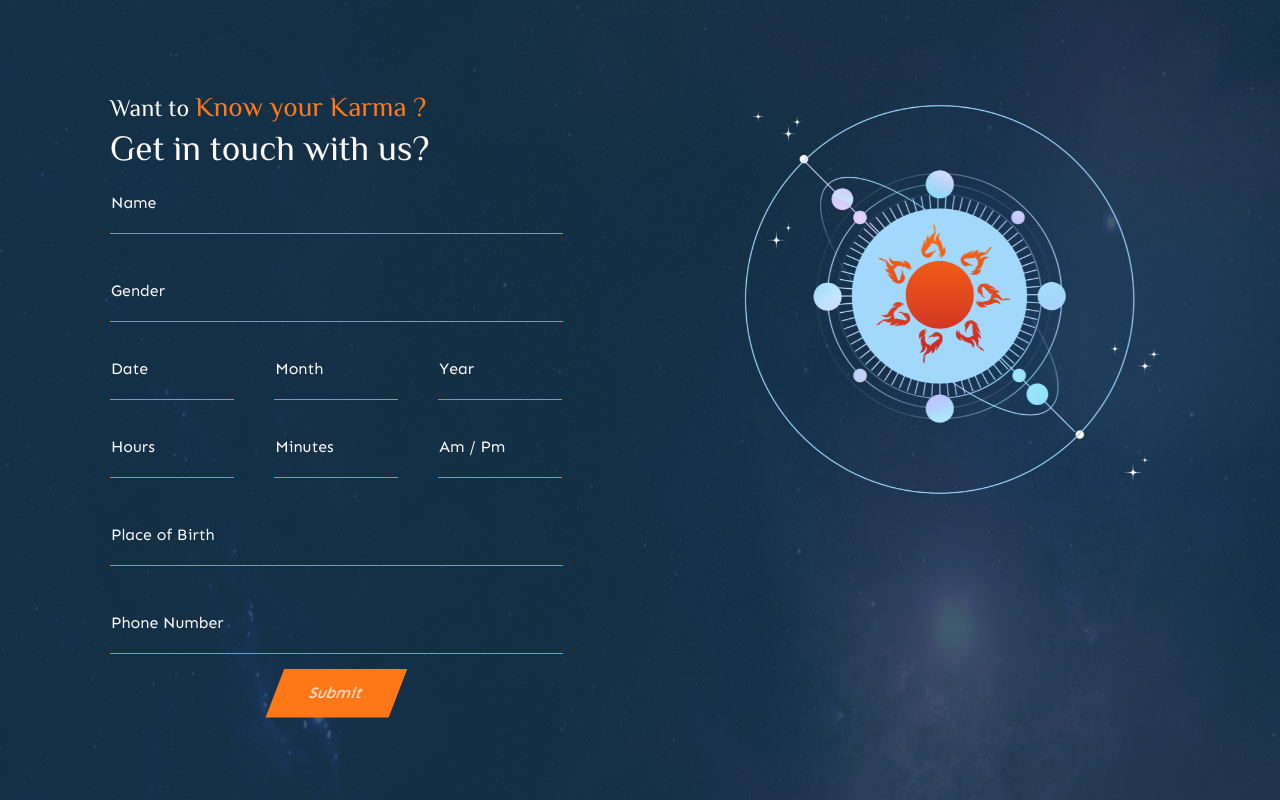
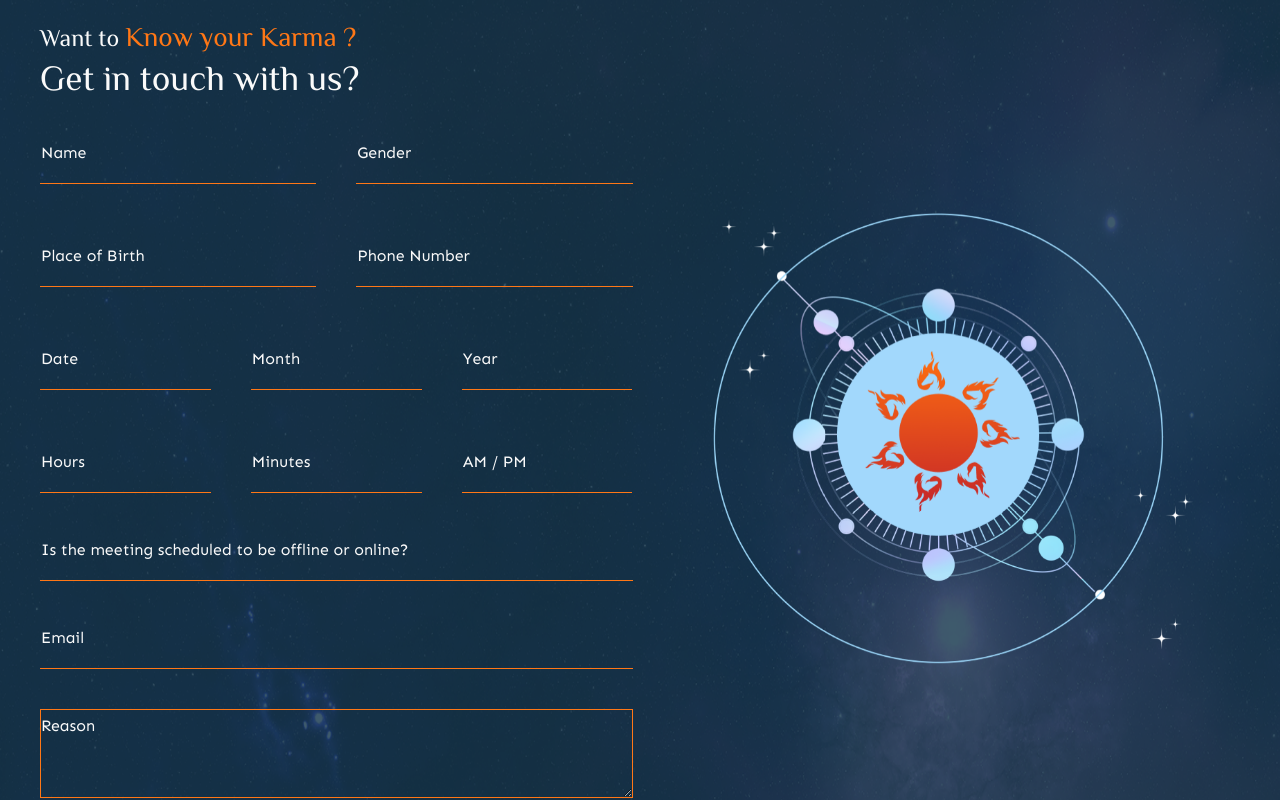
Before and after one commit to prithviya/kyk-web, a React (Create React App) app: page / in a window 1280 px wide. Shown: the part 2100-2900 px from the top of the page. Built offline with nearby package versions, Linux system fonts and the light colour scheme.

Commit message:
Update getintouch.js

```diff
--- a/src/component/getintouch.js
+++ b/src/component/getintouch.js
@@ -9,7 +9,7 @@ function getintouch() {
 
     const getinform = (e) => {
     e.preventDefault();
-    emailjs.sendForm('service_x56ik2b', 'template_dte24gb', contactRef.current, 'Z6ebx-H-iTm_3ZVpB')
+    emailjs.sendForm('service_jzs5v4y', 'template_vhfhmhc', contactRef.current, 'g37oRf3Y_-EYekRKF')
       .then((result) => {
           console.log(result.text);
           setDone(true)
@@ -20,29 +20,51 @@ function getintouch() {
   return (
     <div>
         {/* get in touch */}
-        <div className='custom-get-section'>
+        <div className='custom-get-section' id="get-section">
             <div className='uk-section'>
                 <div className='uk-container'>
                     <div className="uk-child-width-1-2@m uk-grid-small uk-grid-match" data-uk-grid>
                         <div>
-                            <div className="uk-padding-large">
+                            <div className="">
                                 <h3 className='cust-title uk-margin-remove'>Want to <span>Know your Karma ?</span></h3>
                                 <h2 className='uk-margin-remove custom-title'>Get in touch with us?</h2>
                                 <div>
                                     <form ref={contactRef} onSubmit={getinform}>
+                                        <div class="uk-child-width-1-2@m uk-margin-top" data-uk-grid>
+                                            <div>
                                                 <div className="group">
                                                     <input type="text" name="name" required="required" />
                                                     <span className="highlight"></span>
                                                     <span className="bar"></span>
                                                     <label>Name</label>
                                                 </div>
-
-                                        <div className='uk-margin-medium-top'>
+                                            </div>
+                                            <div>
                                                 <div className="group">
-                                                <input type="text" name="gender" required="required" />
+                                                    <input type="text" name="gender" required="required" pattern="(?i)male|female"
+    title="Please enter 'male' or 'female' (case-insensitive)" />
                                                     <span className="highlight"></span>
                                                     <span className="bar"></span>
                                                     <label>Gender</label>
+                                                </div>
+                                            </div>
+
+                                            <div>
+                                                <div className="group">
+                                                    <input type="text" name="pob" required="required"/>
+                                                    <span className="highlight"></span>
+                                                    <span className="bar"></span>
+                                                    <label>Place of Birth</label>
+                                                </div>
+                                            </div>
+                                            <div>
+                                                <div className="group">
+                                                    <input type="number" name="phone" required="required" pattern="[6789][0-9]{9}"
+    title="Phone number start with 6-9 and remaining 9 digit with 0-9"/>
+                                                    <span className="highlight"></span>
+                                                    <span className="bar"></span>
+                                                    <label>Phone Number</label>
+                                                </div>
                                             </div>
                                         </div>
 
@@ -73,7 +95,6 @@ function getintouch() {
                                             </div>
                                         </div>
 
-                                        <div className="group">
                                         <div class="uk-child-width-1-3 uk-padding-remove" data-uk-grid>
                                             <div>
                                                 <div className="group">
@@ -94,31 +115,49 @@ function getintouch() {
 
                                             <div>
                                                 <div className="group">
-                                                        <input type="text" name="bornofdue" maxLength={'2'} required="required"/>
+                                                    <select name="bornofdue" required="required">
+                                                        <option value="" disabled selected></option>
+                                                        <option value="Am">Am</option>
+                                                        <option value="Pm">Pm</option>
+                                                    </select>
                                                     <span className="highlight"></span>
                                                     <span className="bar"></span>
-                                                        <label>Am / Pm</label>
+                                                    <label>AM / PM</label>
                                                 </div>
                                             </div>
+                                        </div>
+
+                                        <div className="uk-margin-medium-top">
+                                            <div className="group">
+                                                <select name="meetingFormat" required="required">
+                                                <option value="" disabled selected></option>
+                                                <option value="offline">Offline</option>
+                                                <option value="online">Online</option>
+                                                </select>
+                                                <span className="highlight"></span>
+                                                <span className="bar"></span>
+                                                <label>Is the meeting scheduled to be offline or online?</label>
                                             </div>
                                         </div>
 
                                         <div className='uk-margin-medium-top'>
                                             <div className="group">
-                                                <input type="text" name="pob" required="required"/>
+                                                <input type="email" name="email" required="required"  />
                                                 <span className="highlight"></span>
                                                 <span className="bar"></span>
-                                                <label>Place of Birth</label>
+                                                <label>Email</label>
                                             </div>
                                         </div>
-                                        <div className="uk-margin-medium-top">
+
+                                        <div className='uk-margin-medium-top'>
                                             <div className="group">
-                                            <input type="number" name="phone" required="required"/>
+                                                <textarea type="textarea" name='msg' rows="3"></textarea>
                                                 <span className="highlight"></span>
                                                 <span className="bar"></span>
-                                            <label>Phone Number</label>
+                                                <label>Reason</label>
                                             </div>
                                         </div>
+
 
                                         <div className="uk-text-center">
                                             <button type="submit" class="custom-submit-btn">
@@ -131,8 +170,8 @@ function getintouch() {
                                 </div>
                             </div>
                         </div>
-                        <div className='uk-visible@m'>
-                            <div className="uk-card-body custom-position-center">
+                        <div className='uk-visible@m '>
+                            <div className="custom-position-center">
                                 <img src= {Image.CHAKRA} alt='chakra iamges' className='rotater'/>
                             </div>
                         </div>
```
Lines whose indentation alone changed are shown as unchanged.
